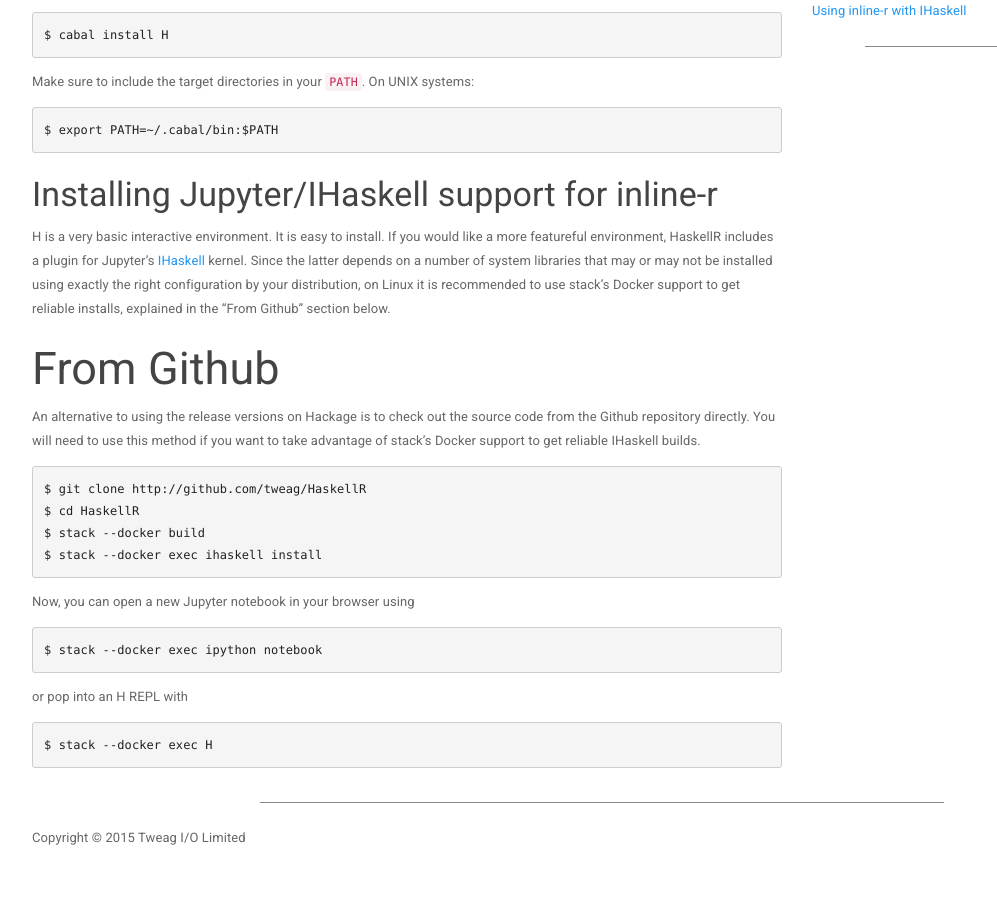
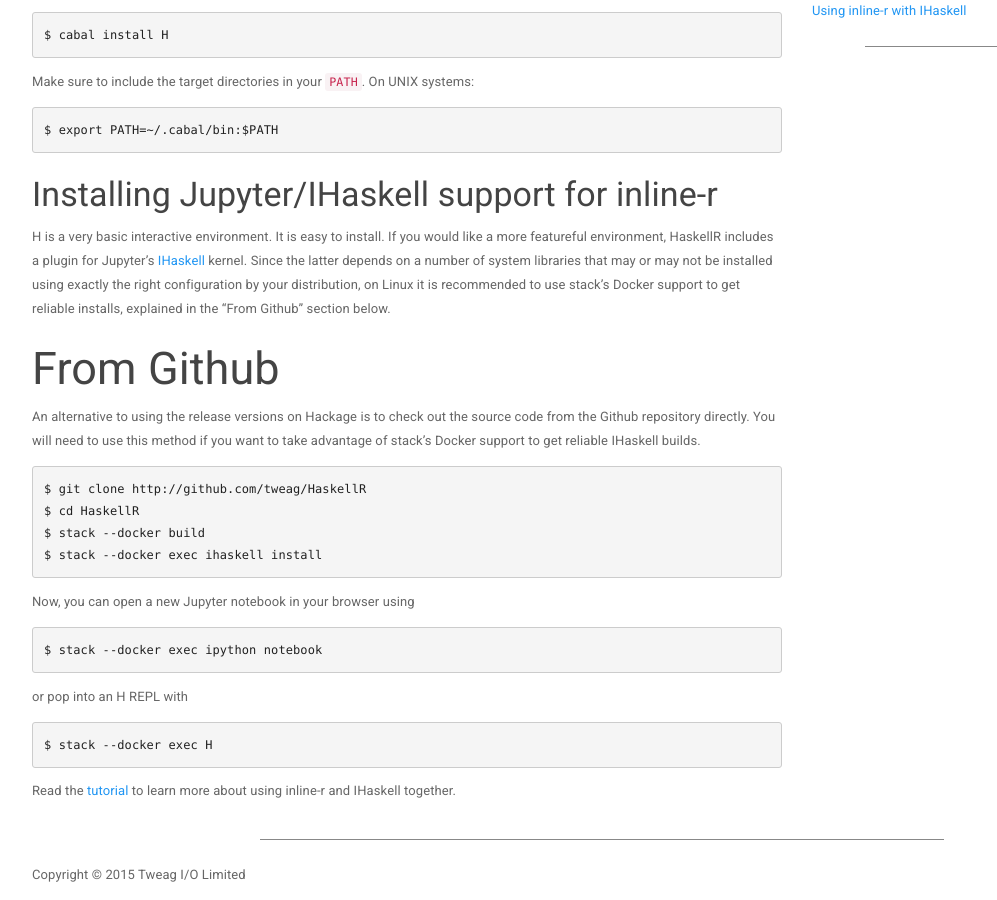
Before and after one commit to tweag/HaskellR, a Jekyll site: the page built from docs/build-and-install.md, in a window 1280 px wide and 900 px high, scrolled down 1086 px. Shown: the whole window, without its empty margins (38-1035 px from the left). Built offline with Jekyll 4.4.1, drawn with Linux system fonts in a browser that asks for light colours; Markdown is read by kramdown in place of the engine named in the settings; a style sheet for code colours, icons or effects is not loaded; before the commit the page ends 1949 px from its top, so only the background shows below that.

Commit message:
Link to IHaskell tutorial from build page.

````diff
--- a/docs/build-and-install.md
+++ b/docs/build-and-install.md
@@ -101,3 +101,8 @@
 ```
 $ stack --docker exec H
 ```
+
+Read the [tutorial][tutorial] to learn more about using inline-r and
+IHaskell together.
+
+[tutorial]: https://github.com/tweag/HaskellR/blob/master/IHaskell/examples/tutorial-ihaskell-inline-r.ipynb
````
